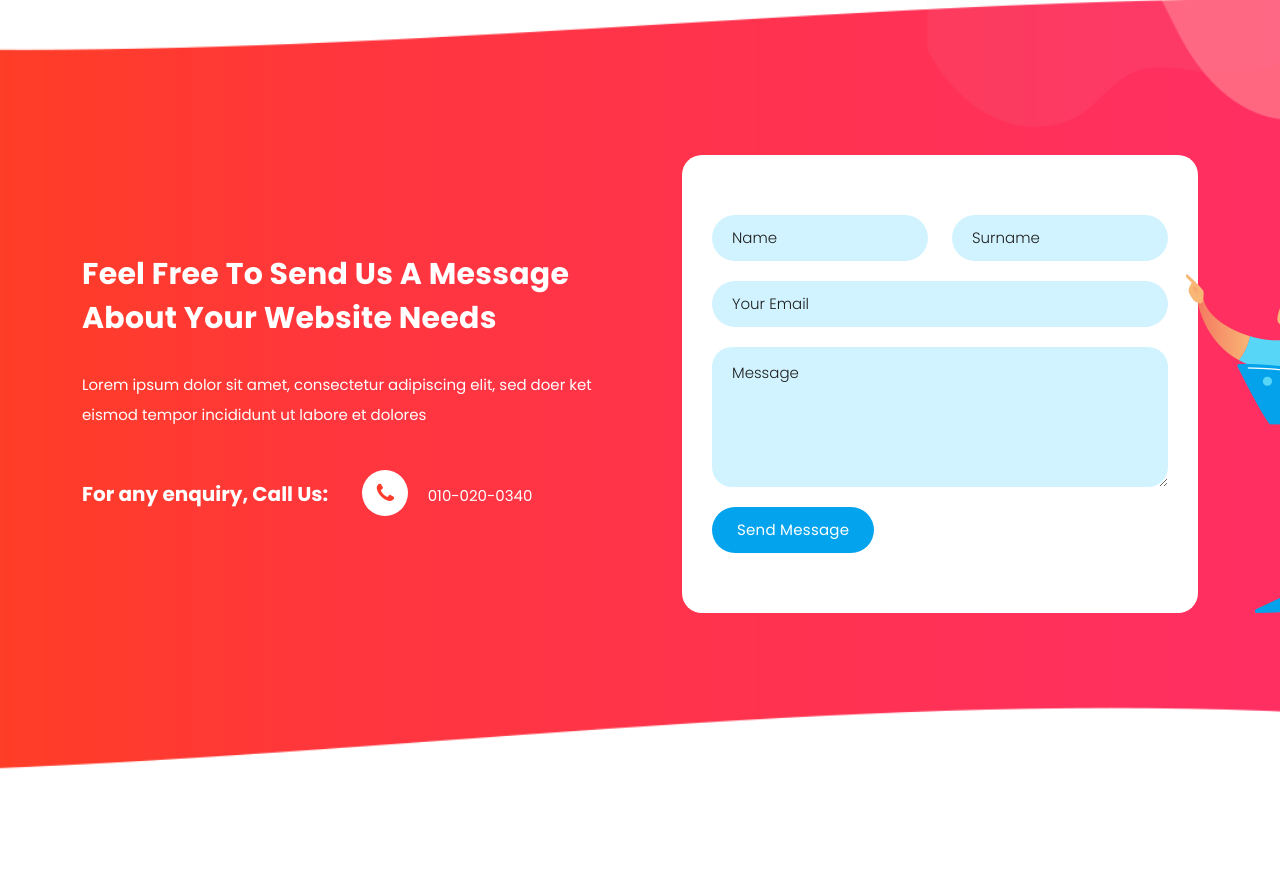
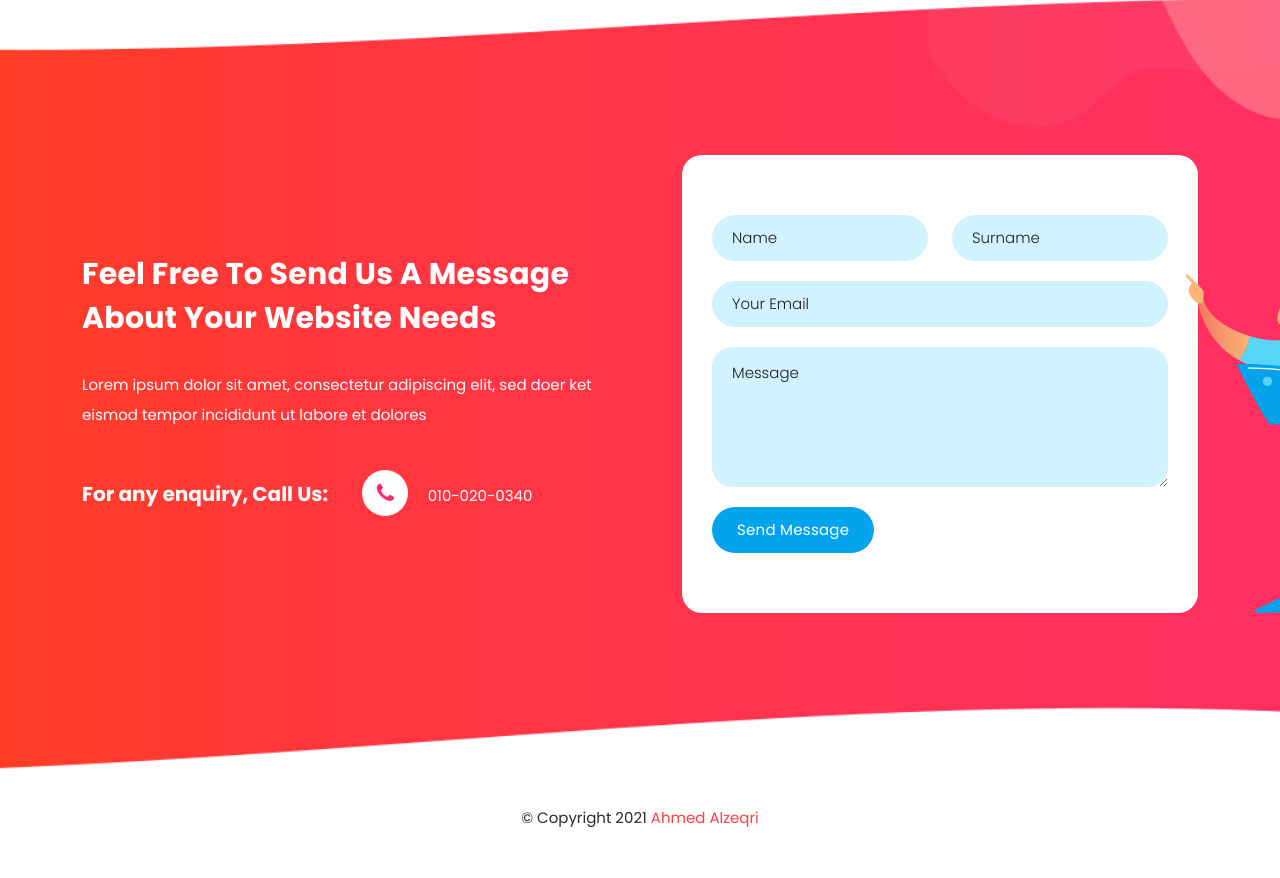
Before and after one commit to alzeqri1997/spac-dyna-website, a website: page index.html in a window 1280 px wide. Shown: the part 3971-4849 px from the top of the page. Before the commit the page ends 4744 px from the top, so only its background shows below. Drawn offline with Linux system fonts and the light colour scheme; files whose address does not match are found by name.

Commit message:
add footer section

```diff
--- a/app/scss/layouts/_index.scss
+++ b/app/scss/layouts/_index.scss
@@ -5,3 +5,4 @@
 @forward 'portfolio';
 @forward 'blog';
 @forward 'contact';
+@forward 'footer';
--- /dev/null
+++ b/app/scss/layouts/footer.scss
@@ -0,0 +1,8 @@
+footer p {
+    text-align: center;
+    margin: 30px 0px 45px 0px;
+
+    a {
+        color: var(--primary);
+    }
+}
--- a/index.html
+++ b/index.html
@@ -592,6 +592,27 @@
         </div>
       </div>
     </div>
+
+    <!-- footer -->
+
+    <footer>
+      <div class="container">
+        <div class="row">
+          <div
+            class="col-lg-12 wow fadeIn"
+            data-wow-duration="1s"
+            data-wow-delay="0.25s"
+          >
+            <p>
+              © Copyright 2021
+              <a href="https://github.com/alzeqri1997" target="_blank">
+                Ahmed Alzeqri
+              </a>
+            </p>
+          </div>
+        </div>
+      </div>
+    </footer>
     <!-- scripts -->
     <script src="app/vendor/jQuery/jquery-3.6.0.min.js"></script>
     <script src="app/vendor/bootstrap/js/bootstrap.bundle.min.js"></script>
```
Also changed, not shown: dist/css/style.css, 1 other file.
